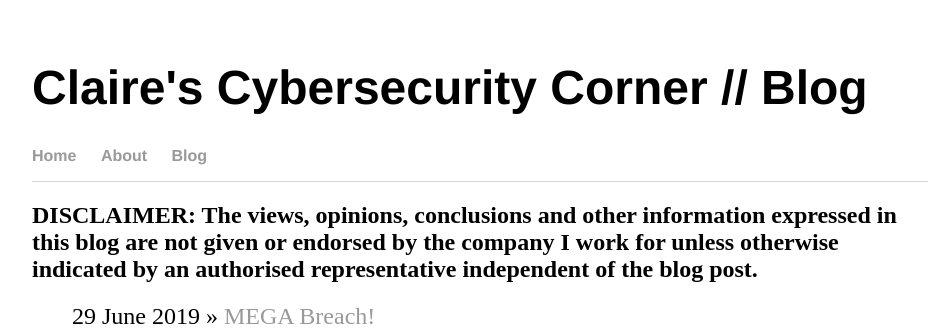
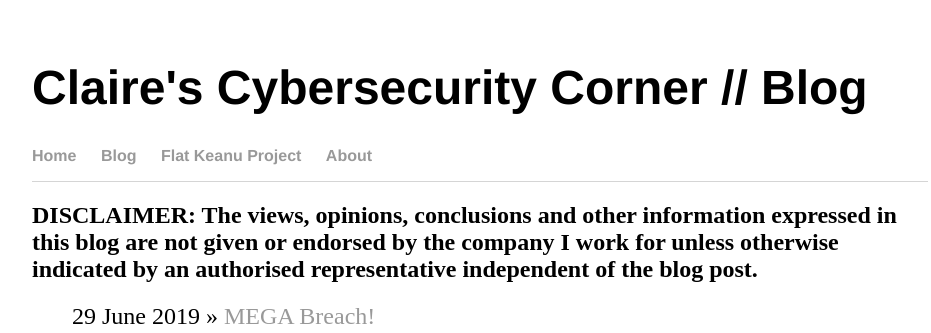
Before and after one commit to sle3man/sle3man.github.io, a Jekyll site: the page built from blog/index.html, in a window 1280 px wide. Shown: the top 333 px of the page, without its empty margins (160-1091 px from the left). Built offline with Jekyll 4.4.1, drawn with Linux system fonts in a browser that asks for light colours.

Commit message:
Added FKP

```diff
--- a/_layouts/default.html
+++ b/_layouts/default.html
@@ -10,9 +10,10 @@
 		<!-- <h1>Claire's Cybersecurity Corner</h1> !-->
 		<nav>
     		<ul>
-        		<li><a href="/">Home</a></li>
+        	        <li><a href="/">Home</a></li>
+                        <li><a href="/blog">Blog</a></li>
+                        <li><a href="/flat">Flat Keanu Project</a></li>
 	        	<li><a href="/about">About</a></li>
-        		<li><a href="/blog">Blog</a></li>
     		</ul>
 		</nav>
 		<footer>
```
